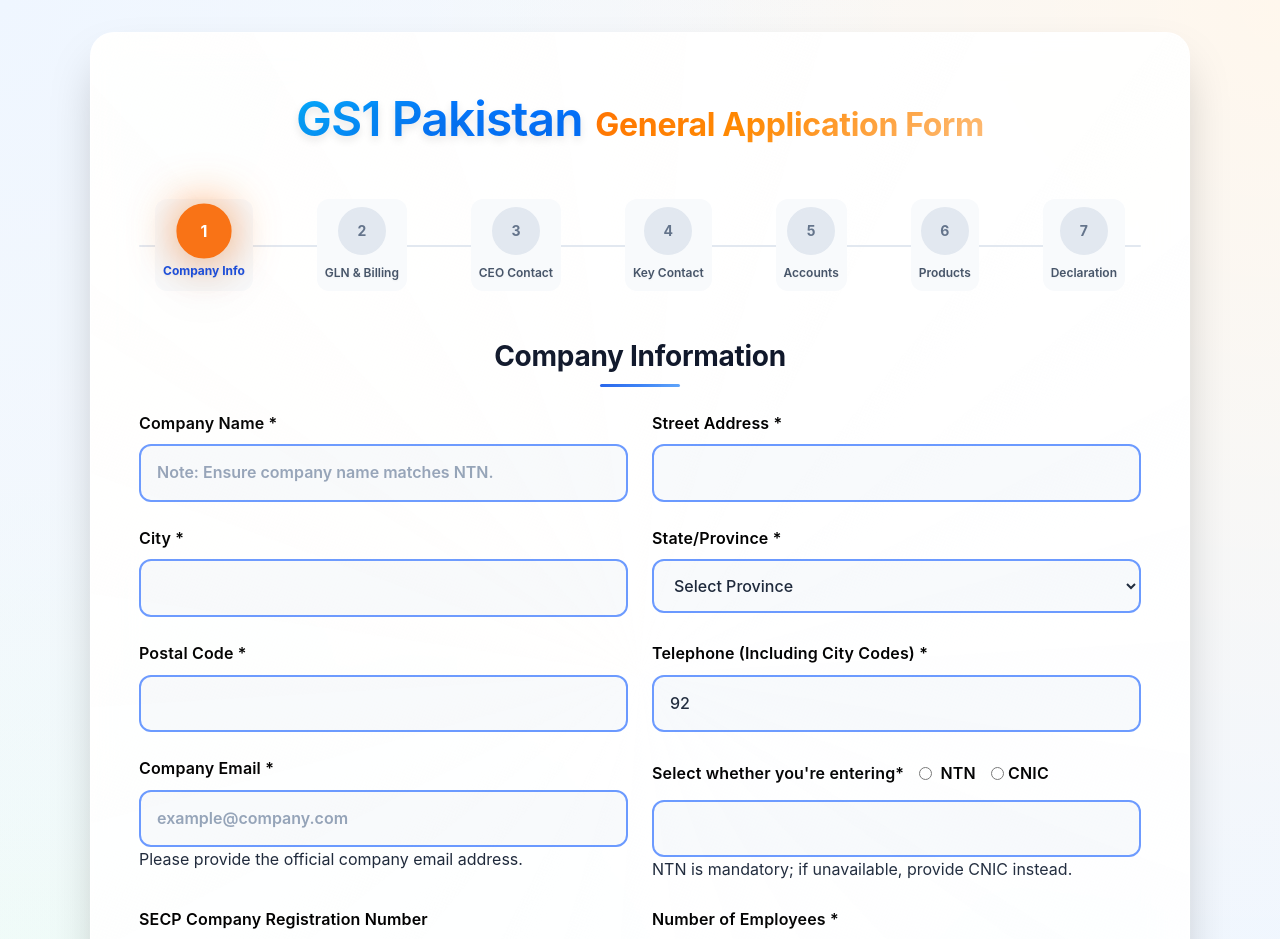
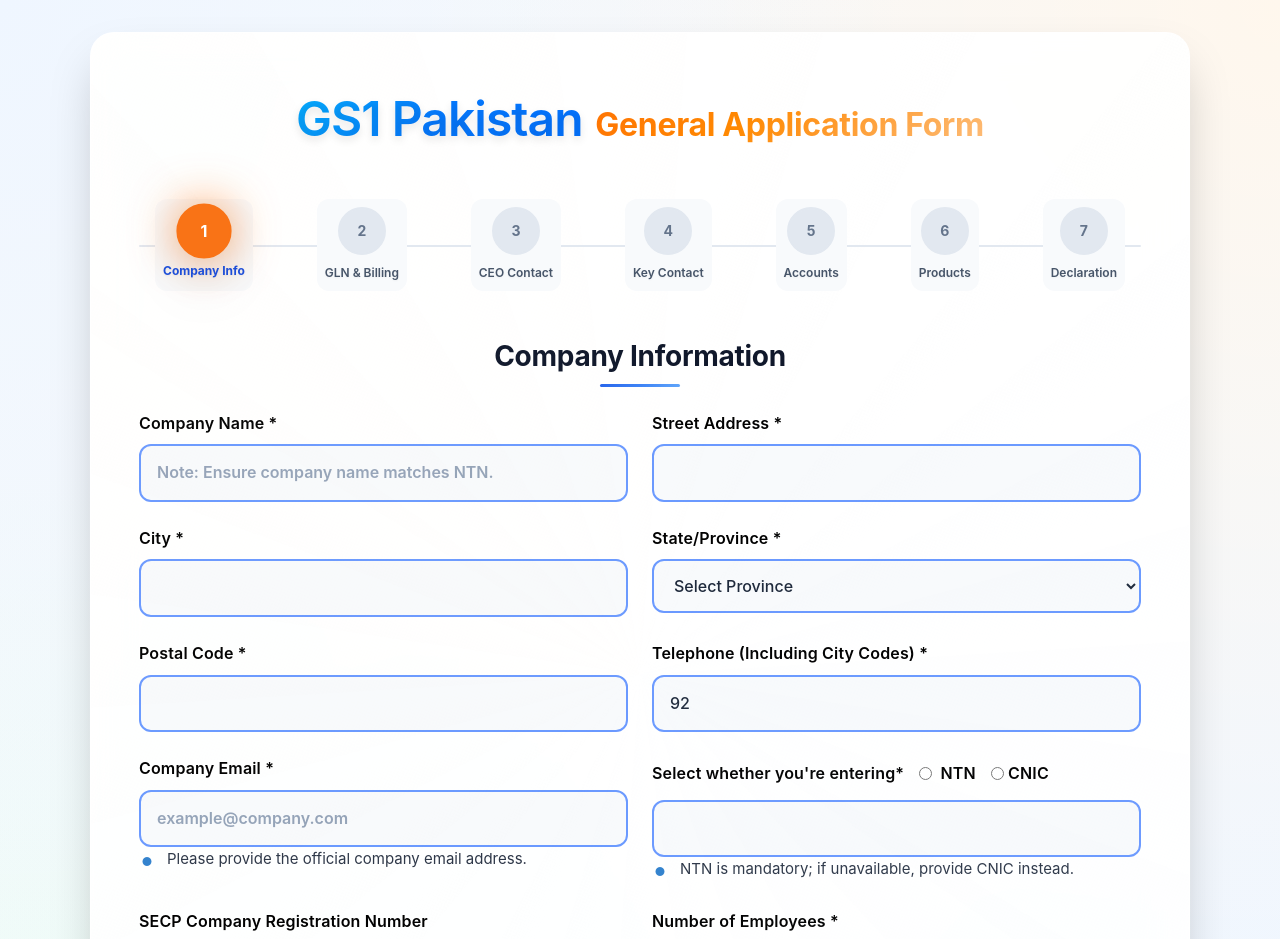
Before and after one commit to gs1pakistan/cy, a Next.js app: page /general in a window 1280 px wide. Shown: the top 939 px of the page. Built offline with nearby package versions, Linux system fonts and the light colour scheme.

Commit message:
Update page.tsx

```diff
--- a/src/app/general/page.tsx
+++ b/src/app/general/page.tsx
@@ -491,10 +491,10 @@
         );
 
       case 6:
-        // UPDATE 2: Modified validation for step 6
         const categoriesValid = formData.selectedCategories.length > 0;
         const gtin8Valid = formData.GTIN8sRequired === 'no' || !!formData.GTIN8;
-        // If GTIN8sRequired is 'no', then selectedFees is required
+        // If GTIN8sRequired is 'yes', selectedFees is NOT required
+        // If GTIN8sRequired is 'no', selectedFees IS required
         const selectedFeesValid = formData.GTIN8sRequired === 'yes' || formData.selectedFees.length > 0;
 
         return categoriesValid && gtin8Valid && selectedFeesValid;
@@ -556,7 +556,6 @@
           errorMessage = 'Please enter GTIN8 information.';
         }
       } else if (currentStep === 6) {
-        // UPDATE 2: Enhanced validation for step 6
         if (formData.selectedCategories.length === 0) {
           errorMessage = 'Please select at least one product category.';
         } else if (formData.GTIN8sRequired === 'yes' && !formData.GTIN8) {
@@ -746,7 +745,8 @@
                   placeholder="example@company.com"
                   required
                 />
-                Please provide the official company email address.
+                <p className='fee-description'>Please provide the official company email address.</p>
+
               </div>
 
               <div className="form-group">
@@ -824,7 +824,7 @@
                     disabled={!format}
                     required
                   />
-                  NTN is mandatory; if unavailable, provide CNIC instead.
+                  <p className='fee-description'>  NTN is mandatory; if unavailable, provide CNIC instead.</p>
                 </div>
               </div>
               <div className="form-group">
@@ -1397,7 +1397,7 @@
                           id="annual-1-gln"
                           checked={formData.selectedFees.includes('1 GLN')}
                           onChange={() => handleFeeToggle('1 GLN')}
-                          disabled={formData.GTIN8sRequired === 'yes'}
+
                         />
 
                       </td>
@@ -1413,7 +1413,7 @@
                           id="annual-10-gtins"
                           checked={formData.selectedFees.includes('10 GTINs')}
                           onChange={() => handleFeeToggle('10 GTINs')}
-                          disabled={formData.GTIN8sRequired === 'yes'}
+
                         />
                       </td>
                       <td>10 GTIN-13s</td>
@@ -1428,7 +1428,7 @@
                           id="annual-100-gtins"
                           checked={formData.selectedFees.includes('100 GTINs')}
                           onChange={() => handleFeeToggle('100 GTINs')}
-                          disabled={formData.GTIN8sRequired === 'yes'}
+
                         />
                       </td>
                       <td>100 GTIN-13s</td>
@@ -1443,7 +1443,7 @@
                           id="annual-300-gtins"
                           checked={formData.selectedFees.includes('300 GTINs')}
                           onChange={() => handleFeeToggle('300 GTINs')}
-                          disabled={formData.GTIN8sRequired === 'yes'}
+
                         />
                       </td>
                       <td>300 GTIN-13s</td>
@@ -1472,7 +1472,7 @@
                           id="annual-1000-gtins"
                           checked={formData.selectedFees.includes('1000 GTINs')}
                           onChange={() => handleFeeToggle('1000 GTINs')}
-                          disabled={formData.GTIN8sRequired === 'yes'}
+
                         />
                       </td>
                       <td>1,000 GTIN-13s</td>
```
